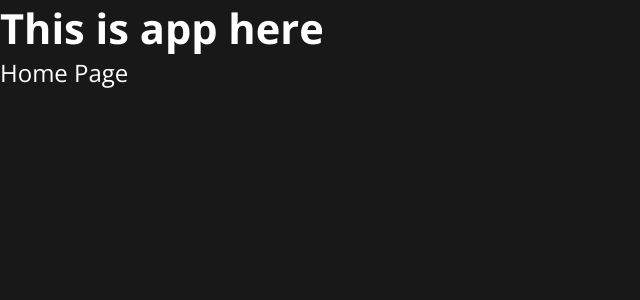
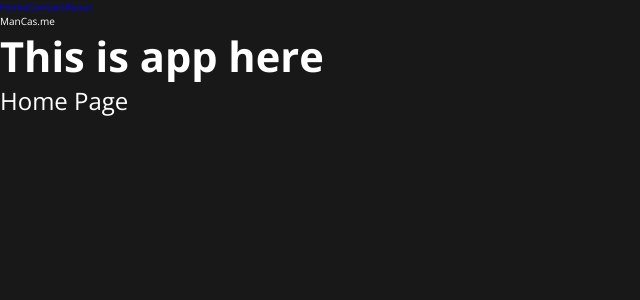
Before and after one commit to Lucidreline/blog, a React (Vite) app: page / in a window 1280 px wide. Shown: the top 300 px of the page, without its empty margins (0-640 px from the left). Built offline with nearby package versions, Linux system fonts and the light colour scheme.

Commit message:
Working on the NavBar.

```diff
--- a/src/App.jsx
+++ b/src/App.jsx
@@ -1,10 +1,12 @@
 import { Routes, Route, Link } from 'react-router-dom'
 import './App.scss'
 import Home from './pages/home/Home.component'
+import NavBar from './components/NavBar/NavBar.component'
 
 function App() {
   return (
     <>
+      <NavBar />
       <h1>This is app here</h1>
       <Routes>
         <Route path="/" element={<Home />} />
--- /dev/null
+++ b/src/components/NavBar/NavBar.component.jsx
@@ -0,0 +1,19 @@
+import React from 'react'
+import { Link } from 'react-router-dom'
+
+const NavBar = () => {
+    return (
+        <div className="nav-bar">
+            <div className="main-link">
+                <Link to="/">Home</Link>
+                <Link to="/contact">Contact</Link>
+                <Link to="/about">About</Link>
+            </div>
+            <div className="website-name">
+                <div className="span">ManCas.me</div>
+            </div>
+        </div>
+    )
+}
+
+export default NavBar
```
